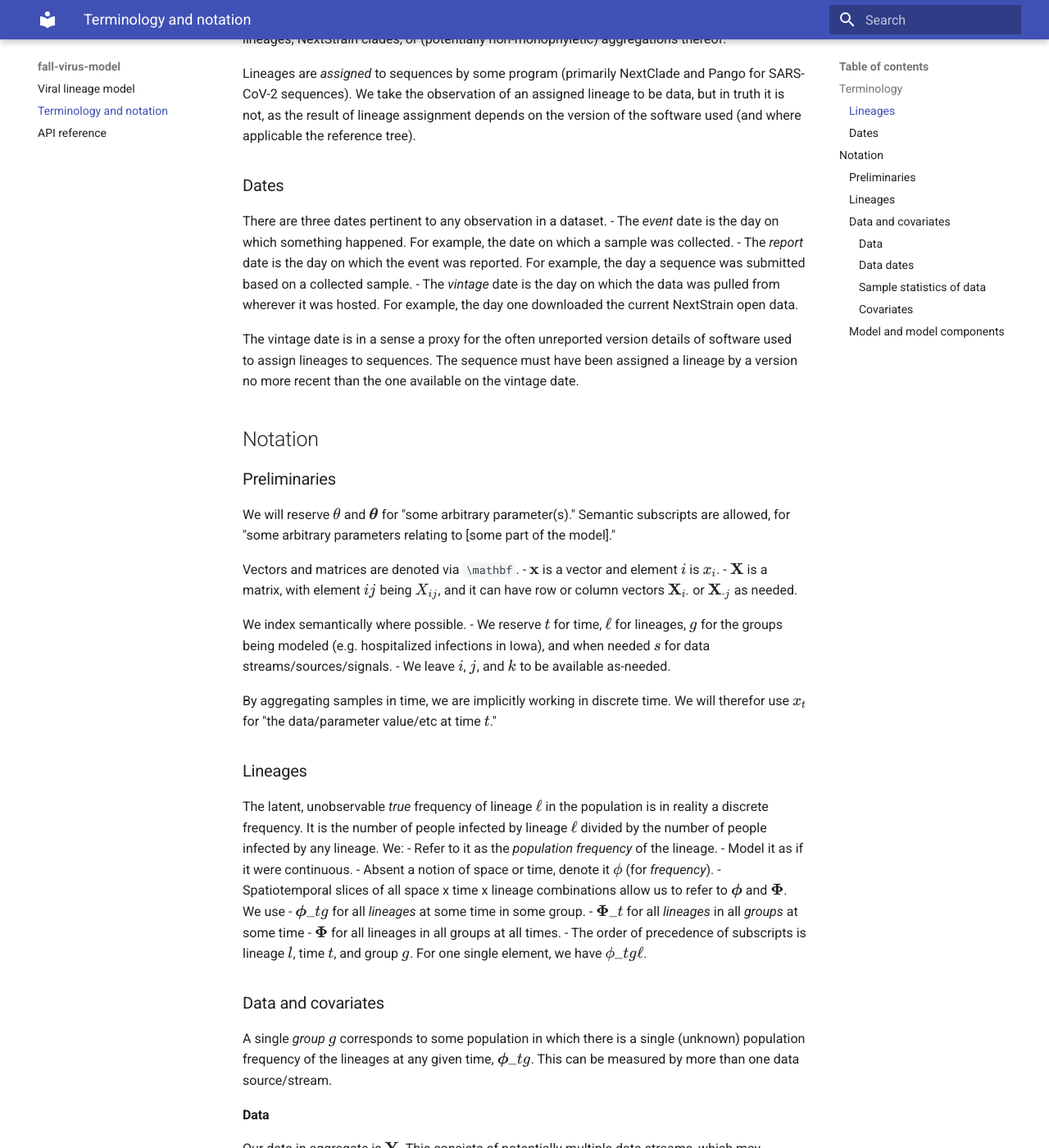
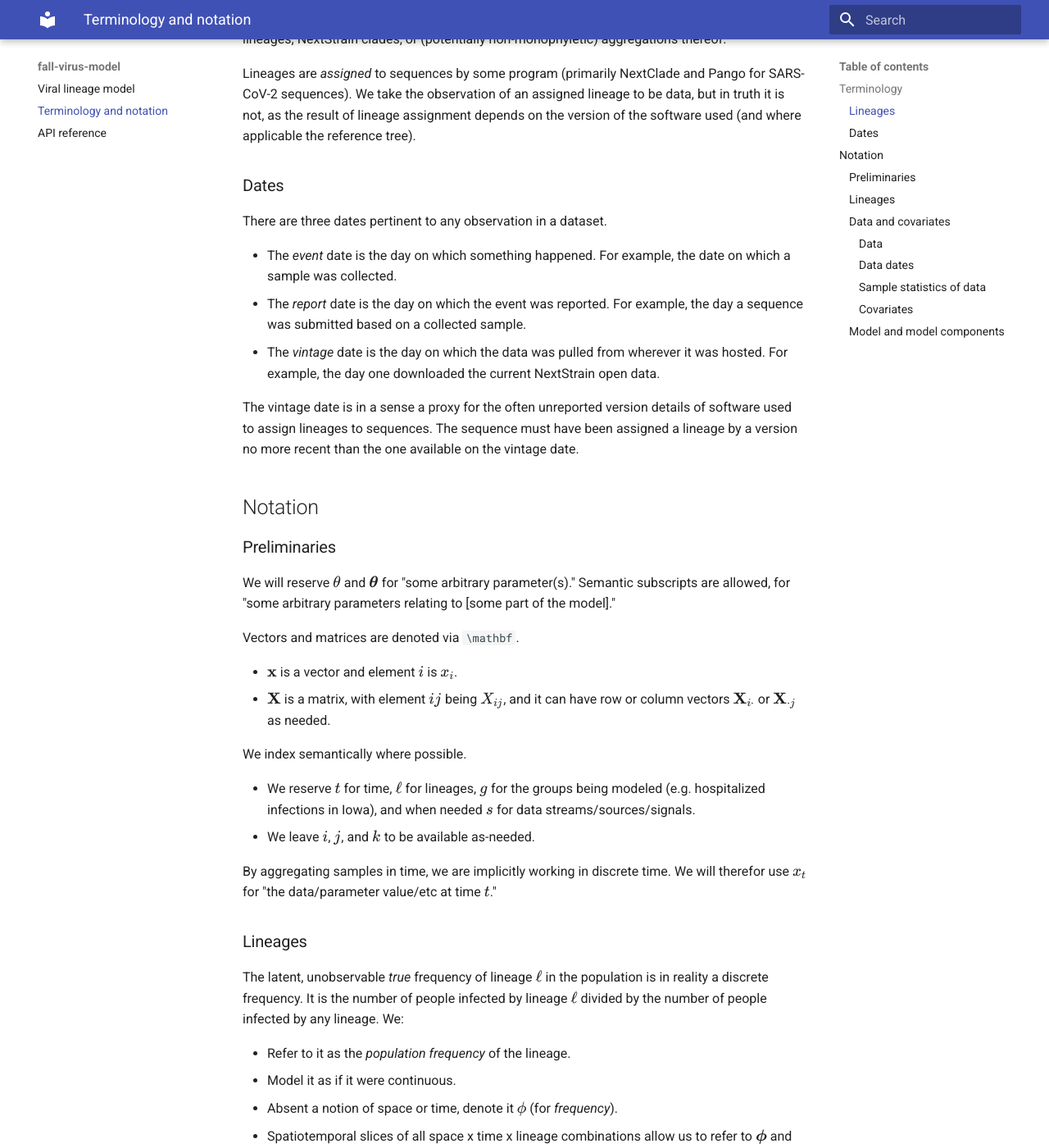
Before and after one commit to CDCgov/cfa-viral-lineage-model, an MkDocs documentation site: the page built from docs/notation.md, in a window 1280 px wide and 1400 px high, scrolled down 384 px. Shown: the whole window at 82% size. Built offline with MkDocs 1.6.1 and Material for MkDocs 9.7.7, drawn with Linux system fonts in a browser that asks for light colours; some of the changed lines change nothing that is shown; some of the changed text lies outside the part shown.

Commit message:
katex/mkdocs formatting

```diff
--- a/docs/notation.md
+++ b/docs/notation.md
@@ -1,83 +1,81 @@
 # Terminology and notation
 
-Viral lineage models are high-dimensional, and there are many nuances involved.
-This document exists as a basis for standardizing how we will write descriptions and equations of these models to facilitate communication.
+Viral lineage models are high-dimensional, and there are many nuances involved. This document exists as a basis for standardizing how we will write descriptions and equations of these models to facilitate communication.
 
 ## Terminology
 
 ### Lineages
+
 We will use _lineage_ as a catch-all term for the modeling targets, whether these are Pango lineages, NextStrain clades, or (potentially non-monophyletic) aggregations thereof.
 
-Lineages are _assigned_ to sequences by some program (primarily NextClade and Pango for SARS-CoV-2 sequences).
-We take the observation of an assigned lineage to be data, but in truth it is not, as the result of lineage assignment depends on the version of the software used (and where applicable the reference tree).
+Lineages are _assigned_ to sequences by some program (primarily NextClade and Pango for SARS-CoV-2 sequences). We take the observation of an assigned lineage to be data, but in truth it is not, as the result of lineage assignment depends on the version of the software used (and where applicable the reference tree).
 
 ### Dates
+
 There are three dates pertinent to any observation in a dataset.
+
 - The _event_ date is the day on which something happened. For example, the date on which a sample was collected.
 - The _report_ date is the day on which the event was reported. For example, the day a sequence was submitted based on a collected sample.
 - The _vintage_ date is the day on which the data was pulled from wherever it was hosted. For example, the day one downloaded the current NextStrain open data.
 
-The vintage date is in a sense a proxy for the often unreported version details of software used to assign lineages to sequences.
-The sequence must have been assigned a lineage by a version no more recent than the one available on the vintage date.
+The vintage date is in a sense a proxy for the often unreported version details of software used to assign lineages to sequences. The sequence must have been assigned a lineage by a version no more recent than the one available on the vintage date.
 
 ## Notation
 
 ### Preliminaries
 
-We will reserve $\theta$ and $\boldsymbol{\theta}$ for "some arbitrary parameter(s)."
-Semantic subscripts are allowed, for "some arbitrary parameters relating to [some part of the model]."
+We will reserve $\theta$ and $\boldsymbol{\theta}$ for "some arbitrary parameter(s)." Semantic subscripts are allowed, for "some arbitrary parameters relating to [some part of the model]."
 
 Vectors and matrices are denoted via `\mathbf`.
+
 - $\mathbf{x}$ is a vector and element $i$ is $x_i$.
 - $\mathbf{X}$ is a matrix, with element $ij$ being $X_{ij}$, and it can have row or column vectors $\mathbf{X}_{i \cdot}$ or $\mathbf{X}_{\cdot j}$ as needed.
 
 We index semantically where possible.
+
 - We reserve $t$ for time, $\ell$ for lineages, $g$ for the groups being modeled (e.g. hospitalized infections in Iowa), and when needed $s$ for data streams/sources/signals.
 - We leave $i$, $j$, and $k$ to be available as-needed.
 
-By aggregating samples in time, we are implicitly working in discrete time.
-We will therefor use $x_t$ for "the data/parameter value/etc at time $t$."
+By aggregating samples in time, we are implicitly working in discrete time. We will therefor use $x_t$ for "the data/parameter value/etc at time $t$."
 
 ### Lineages
-The latent, unobservable _true_ frequency of lineage $\ell$ in the population is in reality a discrete frequency.
-It is the number of people infected by lineage $\ell$ divided by the number of people infected by any lineage.
-We:
+
+The latent, unobservable _true_ frequency of lineage $\ell$ in the population is in reality a discrete frequency. It is the number of people infected by lineage $\ell$ divided by the number of people infected by any lineage. We:
+
 - Refer to it as the _population frequency_ of the lineage.
 - Model it as if it were continuous.
 - Absent a notion of space or time, denote it $\phi$ (for _frequency_).
 - Spatiotemporal slices of all space x time x lineage combinations allow us to refer to $\boldsymbol{\phi}$ and $\boldsymbol{\Phi}$. We use
-  - $\boldsymbol{\phi}\_{t g}$ for all _lineages_ at some time in some group.
-  - $\boldsymbol{\Phi}\_t$ for all _lineages_ in all _groups_ at some time
-  - $\boldsymbol{\Phi}$ for all lineages in all groups at all times.
-  - The order of precedence of subscripts is lineage $l$, time $t$, and group $g$. For one single element, we have $\phi\_{t g \ell}$.
+    - $\boldsymbol{\phi}_{t g}$ for all _lineages_ at some time in some group.
+    - $\boldsymbol{\Phi}_t$ for all _lineages_ in all _groups_ at some time
+    - $\boldsymbol{\Phi}$ for all lineages in all groups at all times.
+    - The order of precedence of subscripts is lineage $l$, time $t$, and group $g$. For one single element, we have $\phi_{t g \ell}$.
 
 ### Data and covariates
 
-A single _group_ $g$ corresponds to some population in which there is a single (unknown) population frequency of the lineages at any given time, $\boldsymbol{\phi}\_{t g}$.
-This can be measured by more than one data source/stream.
+A single _group_ $g$ corresponds to some population in which there is a single (unknown) population frequency of the lineages at any given time, $\boldsymbol{\phi}_{t g}$. This can be measured by more than one data source/stream.
 
 #### Data
-Our data in aggregate is $\mathbf{Y}$.
-This consists of potentially multiple data streams, which may capture disjoint or overlapping groups.
-When there are multiple data streams, $\mathbf{Y}\_{s}$ indexes the data in one of them.
-Depending on the data stream, the observations $y\_{s t g \ell}$ may vary.
-Primarily they will be _counts_ of lineages (in that data stream at some time in some group of some lineage).
+
+Our data in aggregate is $\mathbf{Y}$. This consists of potentially multiple data streams, which may capture disjoint or overlapping groups. When there are multiple data streams, $\mathbf{Y}_{s}$ indexes the data in one of them. Depending on the data stream, the observations $y_{s t g \ell}$ may vary. Primarily they will be _counts_ of lineages (in that data stream at some time in some group of some lineage).
 
 #### Data dates
-Data vintages can be referred to using $\mathbf{Y}(\tau)$.
-This implies all samples with report times $t < \tau$.
+
+Data vintages can be referred to using $\mathbf{Y}(\tau)$. This implies all samples with report times $t < \tau$.
 
 #### Sample statistics of data
-Where two or more data streams both contain the same group $g$, there will be multiple _sample frequencies_ of any particular lineage $\ell$.
-We denote sample frequencies with $f$, such that $\mathbf{f}\_{s t g}$ is the vector of all lineage sample frequencies in data stream $s$ at time $t$ in group $g$ and $\mathbf{F}\_{s t}$ is the matrix of sample frequencies of all lineages in all regions in stream $s$ at time $t$.
-If we have count data, then $f\_{s t g \ell} = y\_{s t g \ell} / \sum_k y\_{s t g k}$.
+
+Where two or more data streams both contain the same group $g$, there will be multiple _sample frequencies_ of any particular lineage $\ell$. We denote sample frequencies with $f$, such that $\mathbf{f}_{s t g}$ is the vector of all lineage sample frequencies in data stream $s$ at time $t$ in group $g$ and $\mathbf{F}_{s t}$ is the matrix of sample frequencies of all lineages in all regions in stream $s$ at time $t$. If we have count data, then $f_{s t g \ell} = y_{s t g \ell} / \sum_k y_{s t g k}$.
 
 #### Covariates
+
 Should we need covariates in the model, we will denote them $\mathbf{X}$.
 
 ### Model and model components
+
 _The_ model consists of two components:
+
 - A _lineage dynamic model_, which specifies $\text{Pr}(\boldsymbol{\Phi})$
 - An _observation model_ which specifies $\text{Pr}(\mathbf{Y} \mid \boldsymbol{\Phi})$
 
-These components may be highly complex ($\text{Pr}(\boldsymbol{\Phi})$ could be a spatiotemporal Gaussian process) or very simple ($\text{Pr}(\mathbf{Y}\_{s t g} \mid \boldsymbol{\Phi})$ could simply be that the observations are independent draws from a Multinomial($n$, $\boldsymbol{\phi}\_{t g}$) for all times $t$).
+These components may be highly complex ($\text{Pr}(\boldsymbol{\Phi})$ could be a spatiotemporal Gaussian process) or very simple ($\text{Pr}(\mathbf{Y}_{s t g} \mid \boldsymbol{\Phi})$ could simply be that the observations are independent draws from a Multinomial($n$, $\boldsymbol{\phi}_{t g}$) for all times $t$).
```
